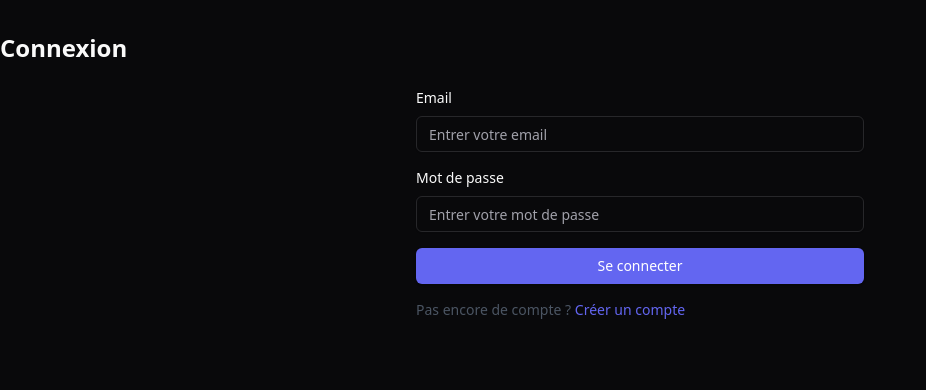
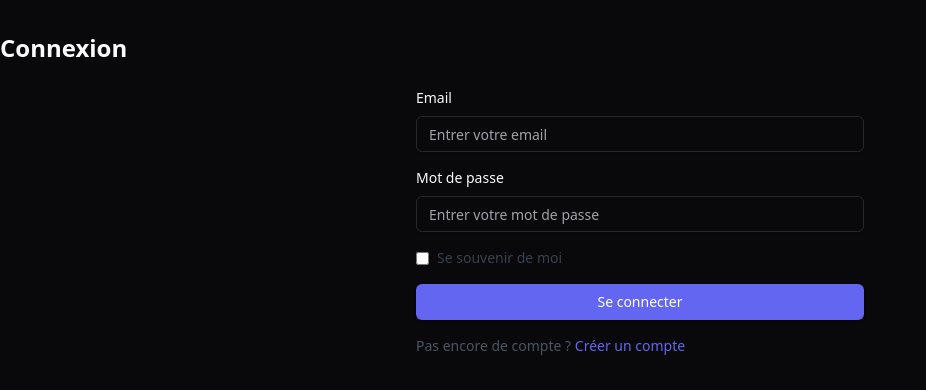
Before and after one commit to AureDulvresse/app.ams.io, a React (Vite) app: page /login in a window 1280 px wide. Shown: the top 390 px of the page, without its empty margins (0-926 px from the left). Built offline with nearby package versions, Linux system fonts and the light colour scheme.

Commit message:
Login updated

```diff
--- a/src/context/AuthContext.tsx
+++ b/src/context/AuthContext.tsx
@@ -28,6 +28,7 @@ export const AuthProvider: React.FC<{ children: React.ReactNode }> = ({
   );
 };
 
+// eslint-disable-next-line react-refresh/only-export-components
 export const useAuth = () => {
   const context = useContext(AuthContext);
   if (!context) {
--- a/src/pages/auth/Login.tsx
+++ b/src/pages/auth/Login.tsx
@@ -1,15 +1,15 @@
-// Login.tsx
 import { Button } from "@/components/ui/button";
 import { Input } from "@/components/ui/input";
 import React, { useState } from "react";
 import { useNavigate } from "react-router-dom";
 
-
 const Login: React.FC = () => {
   const [formData, setFormData] = useState({ email: "", password: "" });
+  const [rememberMe, setRememberMe] = useState(false);
   const [error, setError] = useState<string | null>(null);
   const navigate = useNavigate();
 
+  // Gestion des champs de formulaire
   const handleInputChange = (e: React.ChangeEvent<HTMLInputElement>) => {
     setFormData({
       ...formData,
@@ -17,17 +17,28 @@ const Login: React.FC = () => {
     });
   };
 
+  // Gestion du "se souvenir de moi"
+  const handleRememberMeChange = (e: React.ChangeEvent<HTMLInputElement>) => {
+    setRememberMe(e.target.checked);
+  };
+
+  // Gestion de la soumission du formulaire
   const handleSubmit = () => {
-    // Logique de connexion (appel API pour vérifier les identifiants)
+    // Logique de connexion (simuler un appel API pour vérifier les identifiants)
     const isAuthenticated = true; // Simuler une authentification réussie
+
     if (isAuthenticated) {
+      // Si "se souvenir de moi" est activé, on stocke dans localStorage
+      if (rememberMe) {
+        localStorage.setItem("user", JSON.stringify(formData)); // Stocke l'utilisateur
+      } else {
+        sessionStorage.setItem("user", JSON.stringify(formData)); // Stocke uniquement pour la session
+      }
       navigate("/"); // Redirection vers le tableau de bord ou la page principale
     } else {
       setError("Email ou mot de passe incorrect");
     }
   };
-
-  console.log("Login")
 
   return (
     <div className="container mx-auto mt-8">
@@ -55,6 +66,18 @@ const Login: React.FC = () => {
             required
           />
         </div>
+        <div className="flex items-center mb-4">
+          <input
+            type="checkbox"
+            id="rememberMe"
+            checked={rememberMe}
+            onChange={handleRememberMeChange}
+            className="mr-2"
+          />
+          <label htmlFor="rememberMe" className="text-sm text-gray-700">
+            Se souvenir de moi
+          </label>
+        </div>
         {error && <p className="text-red-500 mb-4">{error}</p>}
         <Button
           className="bg-indigo-500 text-white w-full"
```
